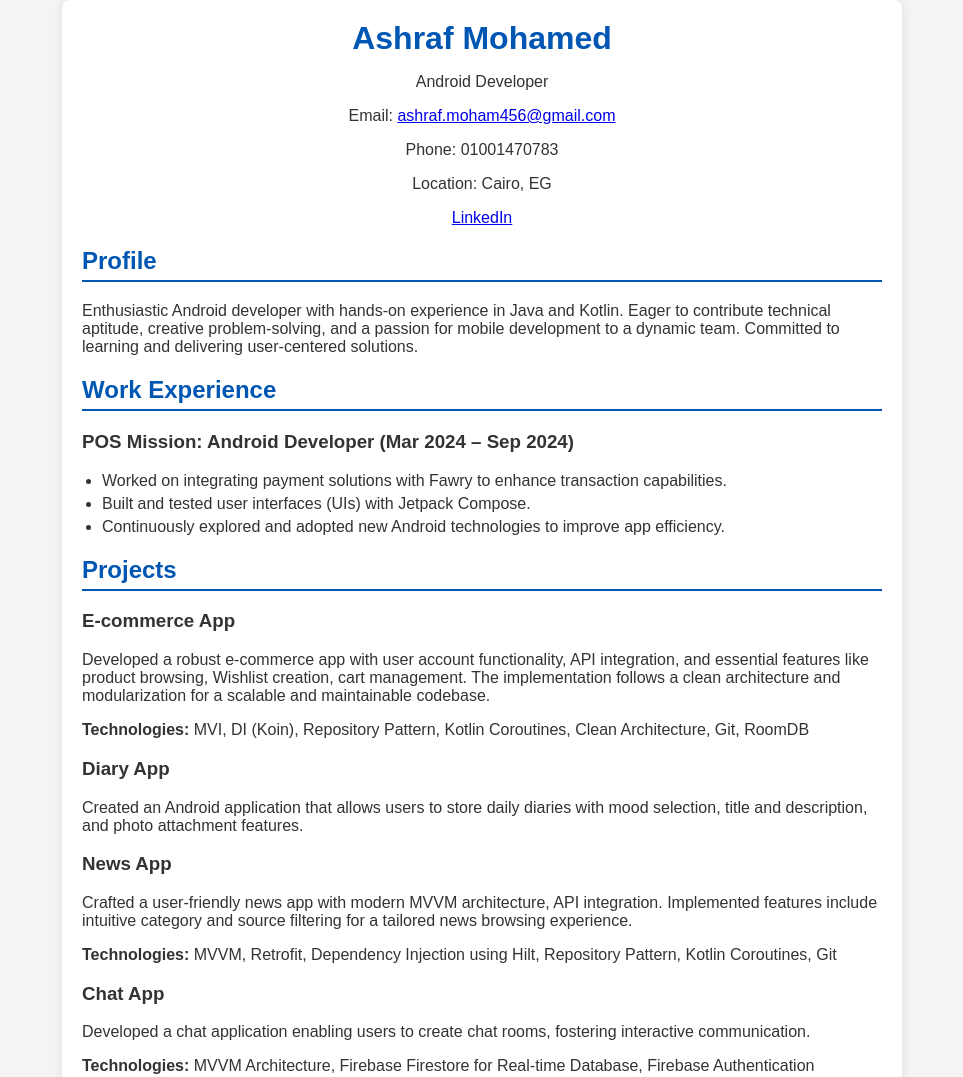
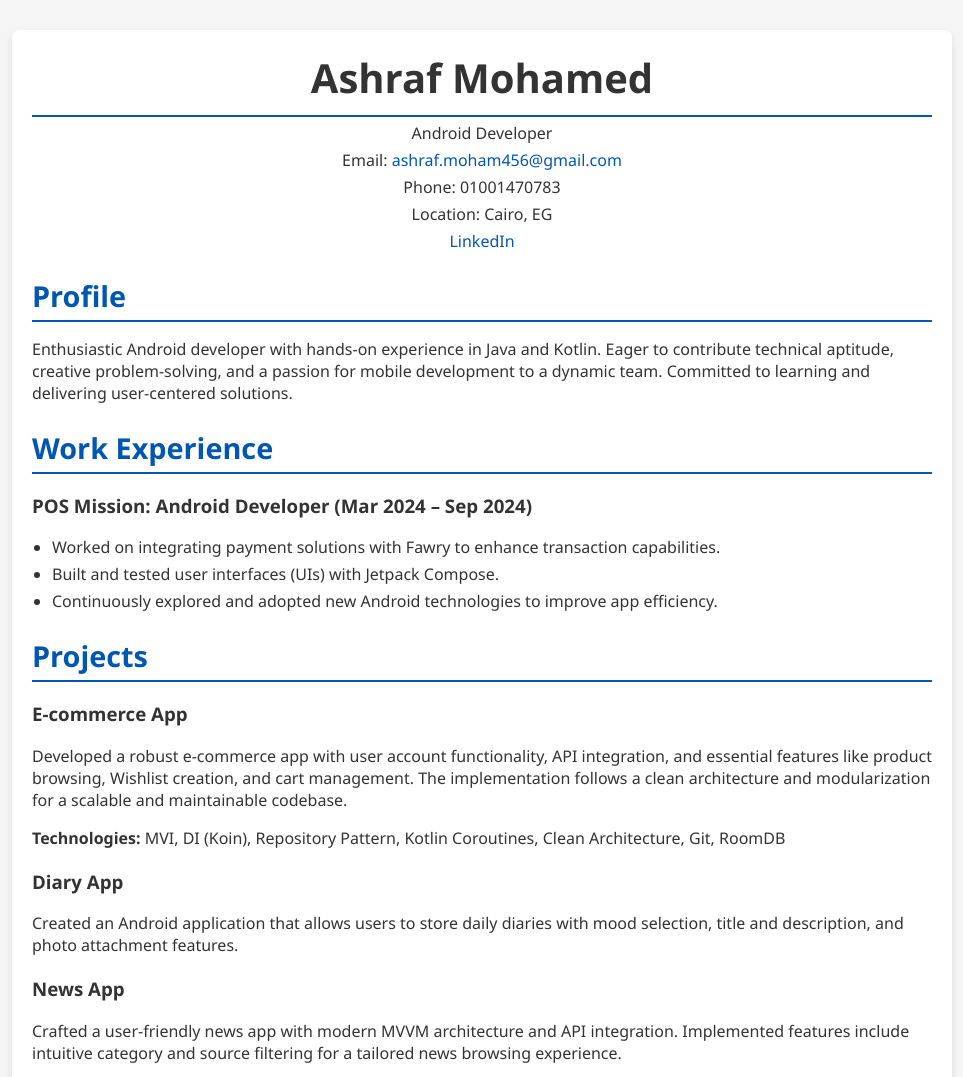
Before and after one commit to Ashraf4567/ashraf.github.io, a plain HTML site: page index.html in a window 1280 px wide. Shown: the top 1077 px of the page, without its empty margins (158-1121 px from the left). Drawn offline with Linux system fonts and the light colour scheme.

Commit message:
Update index.html

```diff
--- a/index.html
+++ b/index.html
@@ -6,42 +6,54 @@
     <title>Ashraf Mohamed - CV</title>
     <style>
         body {
-            font-family: Arial, sans-serif;
+            font-family: 'Segoe UI', Tahoma, Geneva, Verdana, sans-serif;
             margin: 0;
             padding: 0;
-            background-color: #f4f4f4;
+            background-color: #f5f5f5;
             color: #333;
         }
         .container {
-            max-width: 800px;
+            max-width: 900px;
             margin: 0 auto;
             padding: 20px;
-            background: #fff;
+            background: #ffffff;
             border-radius: 8px;
-            box-shadow: 0 0 10px rgba(0,0,0,0.1);
+            box-shadow: 0 4px 8px rgba(0,0,0,0.1);
+            margin-top: 30px;
         }
-        h1, h2 {
+        h1 {
+            color: #333;
+            font-size: 2.5em;
+            margin: 0;
+            padding-bottom: 10px;
+            border-bottom: 2px solid #0056b3;
+        }
+        h2 {
             color: #0056b3;
+            font-size: 1.8em;
+            border-bottom: 2px solid #0056b3;
+            padding-bottom: 5px;
+            margin-bottom: 10px;
         }
         .header {
             text-align: center;
             margin-bottom: 20px;
         }
-        .header h1 {
-            margin: 0;
+        .header p {
+            margin: 5px 0;
         }
-        .contact-info {
-            margin-bottom: 20px;
+        .contact-info a {
+            color: #0056b3;
+            text-decoration: none;
+        }
+        .contact-info a:hover {
+            text-decoration: underline;
         }
         .section {
             margin-bottom: 20px;
         }
-        .section h2 {
-            border-bottom: 2px solid #0056b3;
-            padding-bottom: 5px;
-        }
         .list-item {
-            margin-bottom: 10px;
+            margin-bottom: 20px;
         }
         .list-item ul {
             margin: 0;
@@ -52,9 +64,20 @@
         }
         .footer {
             text-align: center;
-            margin-top: 20px;
-            font-size: 0.8em;
+            margin-top: 30px;
+            font-size: 0.9em;
             color: #666;
+        }
+        @media (max-width: 768px) {
+            .container {
+                padding: 15px;
+            }
+            h1 {
+                font-size: 2em;
+            }
+            h2 {
+                font-size: 1.5em;
+            }
         }
     </style>
 </head>
@@ -63,10 +86,12 @@
         <div class="header">
             <h1>Ashraf Mohamed</h1>
             <p>Android Developer</p>
-            <p>Email: <a href="mailto:ashraf.moham456@gmail.com">ashraf.moham456@gmail.com</a></p>
-            <p>Phone: 01001470783</p>
-            <p>Location: Cairo, EG</p>
-            <p><a href="https://www.linkedin.com/in/ashraf-mohamed-121b27241" target="_blank">LinkedIn</a></p>
+            <div class="contact-info">
+                <p>Email: <a href="mailto:ashraf.moham456@gmail.com">ashraf.moham456@gmail.com</a></p>
+                <p>Phone: 01001470783</p>
+                <p>Location: Cairo, EG</p>
+                <p><a href="https://www.linkedin.com/in/ashraf-mohamed-121b27241" target="_blank">LinkedIn</a></p>
+            </div>
         </div>
 
         <div class="section">
@@ -90,7 +115,7 @@
             <h2>Projects</h2>
             <div class="list-item">
                 <h3>E-commerce App</h3>
-                <p>Developed a robust e-commerce app with user account functionality, API integration, and essential features like product browsing, Wishlist creation, cart management. The implementation follows a clean architecture and modularization for a scalable and maintainable codebase.</p>
+                <p>Developed a robust e-commerce app with user account functionality, API integration, and essential features like product browsing, Wishlist creation, and cart management. The implementation follows a clean architecture and modularization for a scalable and maintainable codebase.</p>
                 <p><strong>Technologies:</strong> MVI, DI (Koin), Repository Pattern, Kotlin Coroutines, Clean Architecture, Git, RoomDB</p>
             </div>
             <div class="list-item">
@@ -99,7 +124,7 @@
             </div>
             <div class="list-item">
                 <h3>News App</h3>
-                <p>Crafted a user-friendly news app with modern MVVM architecture, API integration. Implemented features include intuitive category and source filtering for a tailored news browsing experience.</p>
+                <p>Crafted a user-friendly news app with modern MVVM architecture and API integration. Implemented features include intuitive category and source filtering for a tailored news browsing experience.</p>
                 <p><strong>Technologies:</strong> MVVM, Retrofit, Dependency Injection using Hilt, Repository Pattern, Kotlin Coroutines, Git</p>
             </div>
             <div class="list-item">
```
